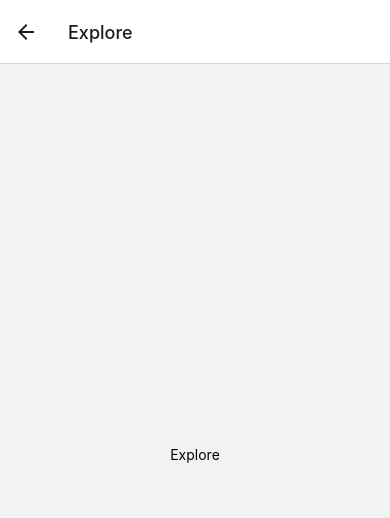
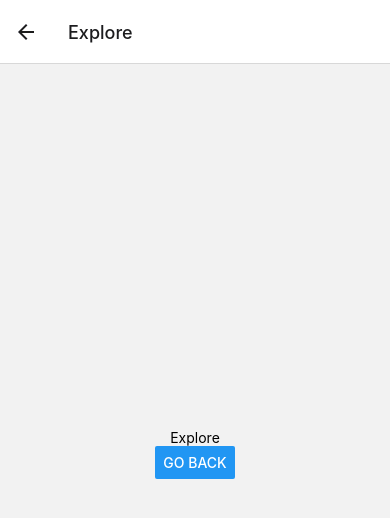
Before and after one commit to kwakyebrilliant/MainApp-mobile, a React Native app: screen /Explore in a window 390 px wide. Shown: the top 518 px of the page. Built offline with nearby package versions, Linux system fonts and the light colour scheme.

Commit message:
explore updates

```diff
--- a/src/Screens/Explore/Explore.js
+++ b/src/Screens/Explore/Explore.js
@@ -1,11 +1,16 @@
 import React from 'react';
-import {View, Text} from 'react-native';
+import {View, Text, Button} from 'react-native';
+import navigationStrings from '../../constants/navigationStrings';
 import styles from '../Home/styles';
 
-const Explore = () => {
+const Explore = ({navigation}) => {
+  const goToScreen = () => {
+    navigation.popToTop();
+  };
   return (
     <View style={styles.container}>
       <Text>Explore</Text>
+      <Button onPress={goToScreen} title="Go Back" />
     </View>
   );
 };
```
